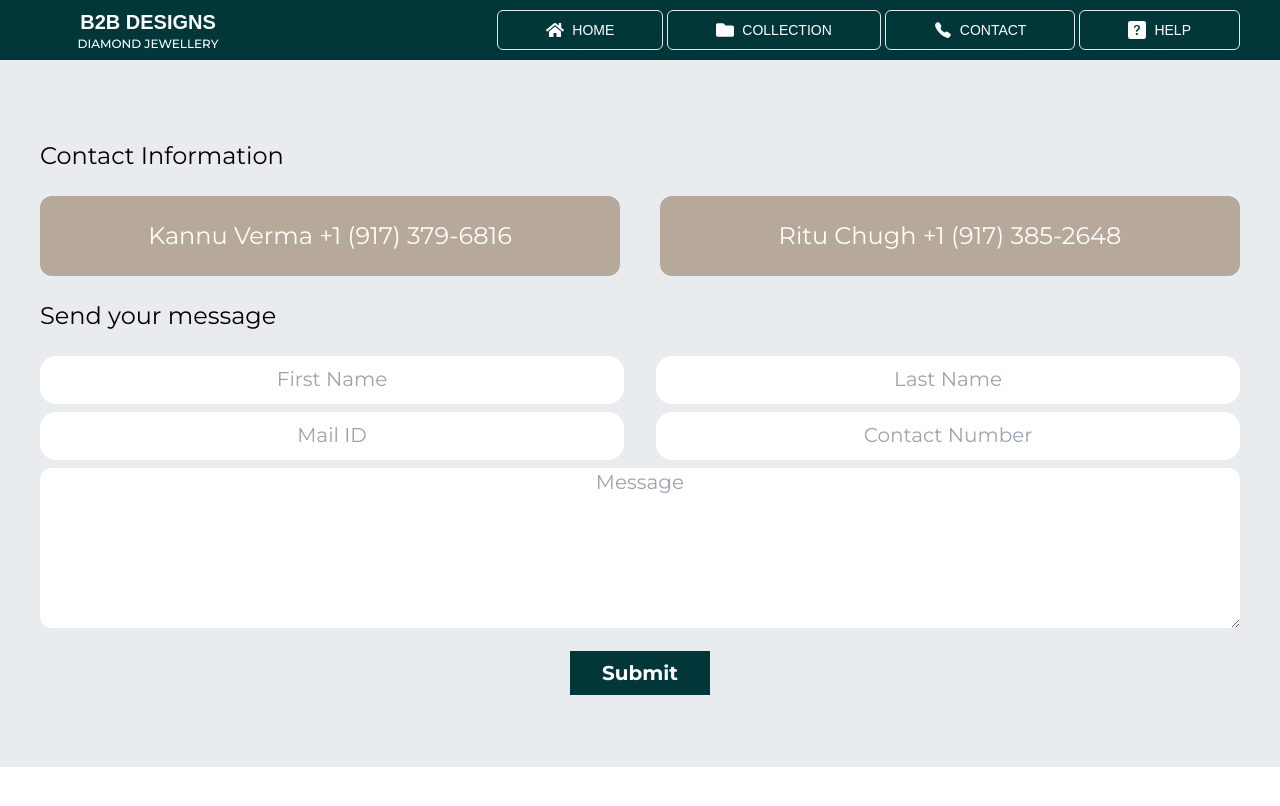
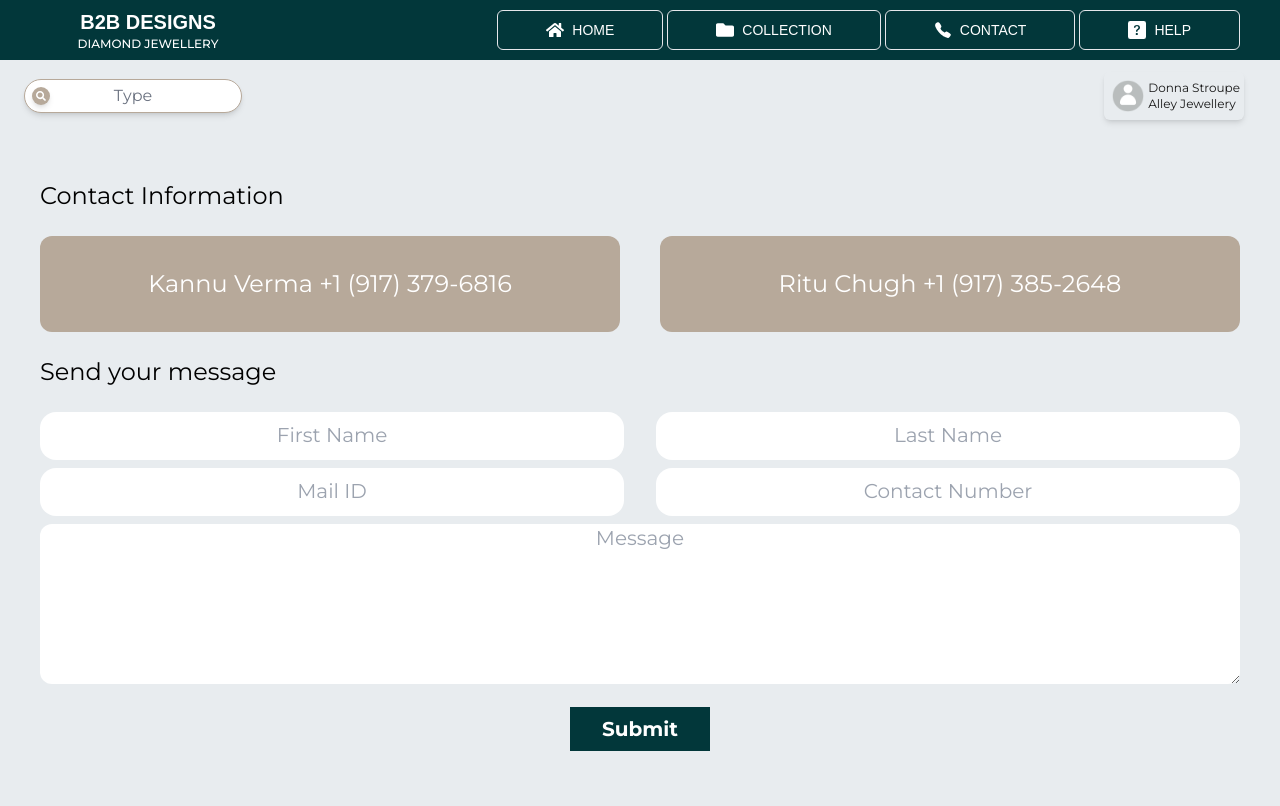
Before and after one commit to AtelierDiamond/client-jewellery-inventory, a Next.js app: page /contact in a window 1280 px wide. Shown: the top 806 px of the page. Built offline with nearby package versions, Linux system fonts and the light colour scheme.

Commit message:
fix: profile in pages

```diff
--- a/src/app/(main)/collection/page.tsx
+++ b/src/app/(main)/collection/page.tsx
@@ -1,9 +1,11 @@
+import Profile from '@/components/common/Profile'
 import Collections from '@/components/pages/Collections'
 import React from 'react'
 
 function page() {
   return (
     <div>
+      <Profile/>
         <Collections/>
     </div>
   )
--- a/src/app/(main)/contact/page.tsx
+++ b/src/app/(main)/contact/page.tsx
@@ -1,9 +1,11 @@
+import Profile from '@/components/common/Profile'
 import Contact from '@/components/pages/Contact'
 import React from 'react'
 
 function page() {
   return (
     <div>
+      <Profile />
         <Contact/>
     </div>
   )
--- a/src/app/(main)/help/page.tsx
+++ b/src/app/(main)/help/page.tsx
@@ -1,9 +1,11 @@
+import Profile from '@/components/common/Profile'
 import Help from '@/components/pages/Help'
 import React from 'react'
 
 function page() {
   return (
     <div>
+      <Profile />
         <Help/>
     </div>
   )
--- a/src/components/common/Profile.tsx
+++ b/src/components/common/Profile.tsx
@@ -7,7 +7,7 @@ import Image from 'next/image';
 
 function Profile({customClass}: {customClass?: string}) {
     return (
-        <div className={`flex justify-between items-cente mt-6 absolute w-full z-10 px-6`}>
+        <div className={`flex justify-between items-center absolute w-full z-10 px-6`}>
             <div className='flex items-center w-1/2 md:w-auto'>
                 <div className='absolute ms-2 z-10  bg-[#B7A99A] rounded-full shadow-md '>
                     <FaSearch className="text-white cursor-pointer m-1" size={10} />
@@ -15,10 +15,10 @@ function Profile({customClass}: {customClass?: string}) {
                 <input
                     placeholder="Type"
                     type="text"
-                    className="relative w-full font-montserrat shadow-md rounded-full text-center border placeholder:text-gray-500 text-md placeholder:text-md text-black px-3 py-1"
+                    className="relative w-full font-montserrat shadow-md rounded-full text-center border border-[#B7A99A] placeholder:text-gray-500 text-md placeholder:text-md text-black px-3 py-1"
                 />
             </div>
-            <div className='flex justify-center items-center bg-transparent rounded-md p-1 shadow-md border'>
+            <div className='flex justify-center items-center bg-transparent rounded-md p-1 shadow-md m-3'>
                 <Image src={profile} className='rounded-full w-10' alt='profile' />
                 <div>
                     <p className={`text-xs font-normal ${customClass}`}>Donna Stroupe</p>
--- a/src/components/pages/Collections.tsx
+++ b/src/components/pages/Collections.tsx
@@ -1,4 +1,5 @@
-import React from 'react';
+"use client";
+import React, { useState } from 'react';
 import { TbAdjustmentsHorizontal } from 'react-icons/tb';
 import ring1 from '@/components/images/collections/ring1.jpg';
 import ring2 from '@/components/images/collections/ring2.jpg';
@@ -16,6 +17,13 @@ import Image from 'next/image';
 import "@fontsource-variable/montserrat";
 
 function Collections() {
+    const [priceRange, setPriceRange] = useState([0,1000])
+
+    const handleRange = (e:any) => {
+        const value = e.target.value;
+        setPriceRange([0, parseInt(value, 10)]);
+    }
+
     const rings = [
         { img: ring1, alt: 'ring1' },
         { img: ring2, alt: 'ring2' },
@@ -33,18 +41,18 @@ function Collections() {
 
     return (
         <>
-            <div className="flex justify-around flex-col lg:flex-row my-10">
-                <div className="w-full lg:w-1/4 space-y-8 m-3">
+            <div className="flex justify-between flex-col lg:flex-row my-8 m-10">
+                <div className="w-full lg:w-1/4 space-y-8 m-3 mt-24">
                     <div className="flex items-center gap-3">
                         <h3 className="text-2xl font-montserrat">Filter & Sort</h3>
                         <TbAdjustmentsHorizontal size={25} />
                     </div>
                     <div className="space-y-4">
                         <h3 className="text-xl font-medium font-montserrat">Price</h3>
-                        <input type="range" className="w-full h-2 bg-gray-300 rounded-lg appearance-none cursor-pointer accent-[#02373a]" />
+                        <input type="range" onClick={handleRange} className="w-full h-2 bg-gray-300 rounded-lg appearance-none cursor-pointer accent-[#02373a]" />
                         <div className="flex justify-between text-sm text-gray-700">
                             <span className="text-xl font-medium font-montserrat">Filter</span>
-                            <span className="text-xl font-medium font-montserrat">Price: $200 - $1000</span>
+                            <span className="text-xl font-medium font-montserrat">Price: ${priceRange[0]} - ${priceRange[1]}</span>
                         </div>
                     </div>
                     <div className="space-y-2">
@@ -62,7 +70,7 @@ function Collections() {
                         </select>
                     </div>
                 </div>
-                <div className="grid grid-cols-2 md:grid-cols-3 lg:grid-cols-4 gap-10">
+                <div className="grid grid-cols-2 md:grid-cols-3 lg:grid-cols-4 gap-10 mt-20">
                     {rings.map((item, index) => (
                         <div
                             key={index}
--- a/src/components/pages/Contact.tsx
+++ b/src/components/pages/Contact.tsx
@@ -4,12 +4,12 @@ import "@fontsource-variable/montserrat";
 
 function Contact() {
     return (
-        <div className='flex justify-center items-center place-item-center bg-[#e8ecef] px-10 py-14'>
+        <div className='flex justify-center items-center place-item-center bg-[#e8ecef] px-10 py-24 pt-24'>
             <div className='w-full'>
                 <h2 className='text-2xl font-normal text-black my-6 font-montserrat'>Contact Information</h2>
                 <div className='grid grid-cols-1 lg:grid-cols-2 gap-10'>
-                    <div className='w-auto h-10 text-white bg-[#B7A99A] px-8 py-10 text-2xl rounded-xl flex items-center justify-center font-montserrat'>Kannu Verma +1 (917) 379-6816</div>
-                    <div className='w-auto h-10 text-white bg-[#B7A99A] px-8 py-10 text-2xl rounded-xl flex items-center justify-center font-montserrat'>Ritu Chugh +1 (917) 385-2648</div>
+                    <div className='w-auto h-10 text-white bg-[#B7A99A] px-8 py-12 text-2xl rounded-xl flex items-center justify-center font-montserrat'>Kannu Verma +1 (917) 379-6816</div>
+                    <div className='w-auto h-10 text-white bg-[#B7A99A] px-8 py-12 text-2xl rounded-xl flex items-center justify-center font-montserrat'>Ritu Chugh +1 (917) 385-2648</div>
                 </div>
                 <h2 className='text-2xl font-normal text-black my-6 font-montserrat'>Send your message</h2>
                 <div className='grid grid-cols-1 lg:grid-cols-2 gap-8'>
--- a/src/components/pages/Help.tsx
+++ b/src/components/pages/Help.tsx
@@ -17,7 +17,7 @@ function Help() {
         { question: 'What is the lead time for orders?', answer: '' },
     ]
     return (
-        <div className="flex justify-center items-center bg-[#e8ecef] min-h-screen">
+        <div className="flex justify-center items-center bg-[#e8ecef] min-h-screen pt-20">
             <div className="w-full px-10">
                 <h2 className="text-2xl font-normal text-black my-2 font-montserrat">FAQs</h2>
                 <div className="space-y-4">
```
